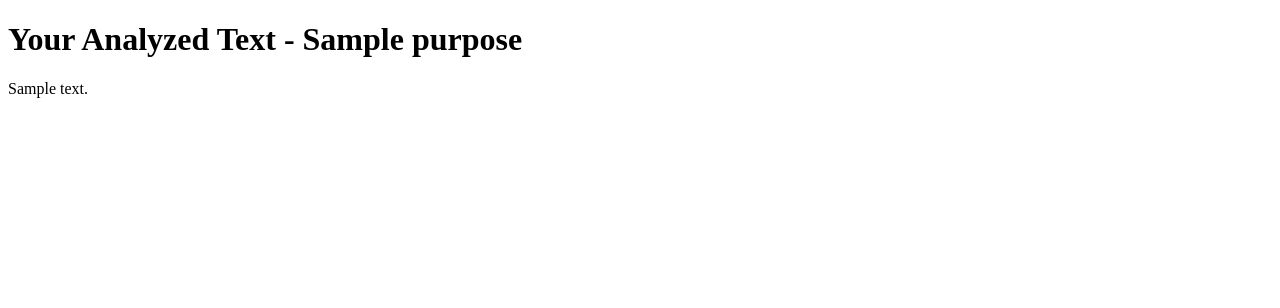
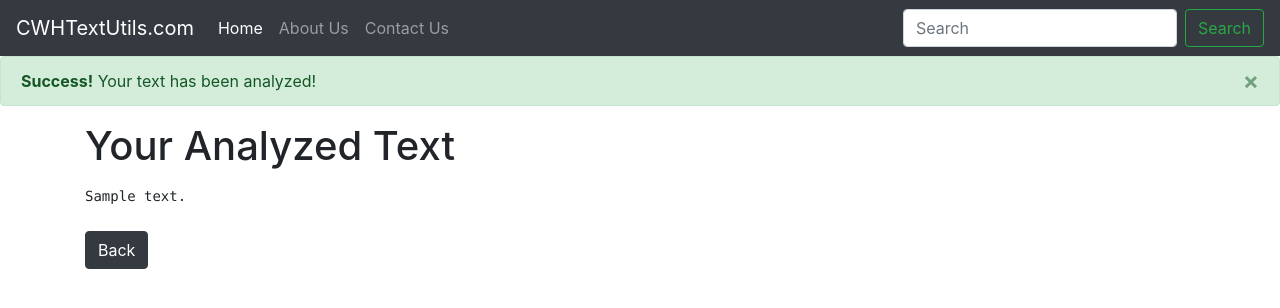
Before and after one commit to rohansaini886/Text-Utils-Django-Python, a Django app: template templates/analyze.html in a window 1280 px wide. Shown: the top 308 px of the page. Run offline with Django 4.2, Linux system fonts and the light colour scheme; the template is opened without the code that fills it: most values are stand-ins (such as "Sample title", 1, 10 or a date in 2020); some libraries are stand-ins or nearby versions.

Commit message:
Update analyze.html

```diff
--- a/templates/analyze.html
+++ b/templates/analyze.html
@@ -1,14 +1,67 @@
-<!DOCTYPE html>
+
+
+<!doctype html>
 <html lang="en">
-<head>
-    <meta charset="UTF-8">
-    <title>Analyzing Your Text...</title>
-</head>
-<body>
-<h1>Your Analyzed Text - {{ purpose }}</h1>
+  <head>
+    <!-- Required meta tags -->
+    <meta charset="utf-8">
+    <meta name="viewport" content="width=device-width, initial-scale=1, shrink-to-fit=no">
+
+    <!-- Bootstrap CSS -->
+    <link rel="stylesheet" href="https://stackpath.bootstrapcdn.com/bootstrap/4.2.1/css/bootstrap.min.css" integrity="sha384-GJzZqFGwb1QTTN6wy59ffF1BuGJpLSa9DkKMp0DgiMDm4iYMj70gZWKYbI706tWS" crossorigin="anonymous">
+
+    <title>CWH Text Utils</title>
+  </head>
+  <body>
+<nav class="navbar navbar-expand-lg navbar-dark bg-dark">
+  <a class="navbar-brand" href="#">CWHTextUtils.com</a>
+  <button class="navbar-toggler" type="button" data-toggle="collapse" data-target="#navbarNavDropdown" aria-controls="navbarNavDropdown" aria-expanded="false" aria-label="Toggle navigation">
+    <span class="navbar-toggler-icon"></span>
+  </button>
+  <div class="collapse navbar-collapse" id="navbarNavDropdown">
+    <ul class="navbar-nav">
+      <li class="nav-item active">
+        <a class="nav-link" href="/">Home <span class="sr-only">(current)</span></a>
+      </li>
+      <li class="nav-item">
+        <a class="nav-link" href="#">About Us</a>
+      </li>
+      <li class="nav-item">
+        <a class="nav-link" href="#">Contact Us</a>
+      </li>
+
+    </ul>
+  </div>
+  <form class="form-inline">
+    <input class="form-control mr-sm-2" type="search" placeholder="Search" aria-label="Search">
+    <button class="btn btn-outline-success my-2 my-sm-0" type="submit">Search</button>
+  </form>
+</nav>
+
+
+<div class="alert alert-success alert-dismissible fade show" role="alert">
+  <strong>Success!</strong> Your text has been analyzed!
+  <button type="button" class="close" data-dismiss="alert" aria-label="Close">
+    <span aria-hidden="true">×</span>
+  </button>
+</div>
+
+
+<div class="container">
+
+<h1>Your Analyzed Text</h1>
 <p>
-    {{ analyzed_text }}
+  <pre>{{ analyzed_text }}</pre>
 
 </p>
-</body>
+      <a href = "https://textutilsdjango.herokuapp.com"><button type="submit" class="btn btn-dark mt-2">Back</button></a>
+</div>
+
+
+    <!-- Optional JavaScript -->
+    <!-- jQuery first, then Popper.js, then Bootstrap JS -->
+    <script src="https://code.jquery.com/jquery-3.3.1.slim.min.js" integrity="sha384-q8i/X+965DzO0rT7abK41JStQIAqVgRVzpbzo5smXKp4YfRvH+8abtTE1Pi6jizo" crossorigin="anonymous"></script>
+    <script src="https://cdnjs.cloudflare.com/ajax/libs/popper.js/1.14.6/umd/popper.min.js" integrity="sha384-wHAiFfRlMFy6i5SRaxvfOCifBUQy1xHdJ/yoi7FRNXMRBu5WHdZYu1hA6ZOblgut" crossorigin="anonymous"></script>
+    <script src="https://stackpath.bootstrapcdn.com/bootstrap/4.2.1/js/bootstrap.min.js" integrity="sha384-B0UglyR+jN6CkvvICOB2joaf5I4l3gm9GU6Hc1og6Ls7i6U/mkkaduKaBhlAXv9k" crossorigin="anonymous"></script>
+  </body>
 </html>
```
